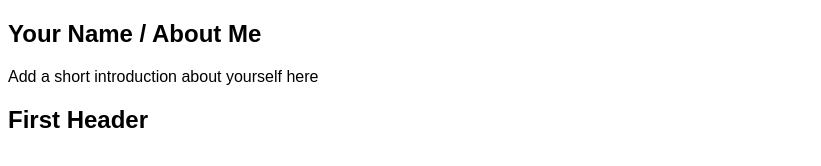
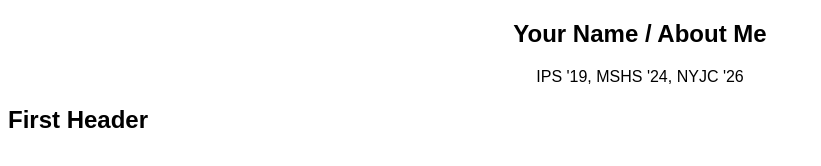
Before and after one commit to LichasX/lichasx.github.io, a plain HTML site: page index.html in a window 1280 px wide. Shown: the whole page, without its empty margins (0-821 px from the left). Drawn offline with Linux system fonts and the light colour scheme.

Commit message:
Update index.html test

```diff
--- a/index.html
+++ b/index.html
@@ -29,9 +29,9 @@
     The (optional) <section> element is used to encapsulate standalone sections of content.
     It makes sense to use them for a portfolio, but perhaps not for an essay.
     -->
-    <section>
+    <section style="text-align: center;">
       <h1>Your Name / About Me</h1>
-      <p>Add a short introduction about yourself here</p>
+      <p>IPS '19, MSHS '24, NYJC '26</p>
     </section>
 
     <section>
```
